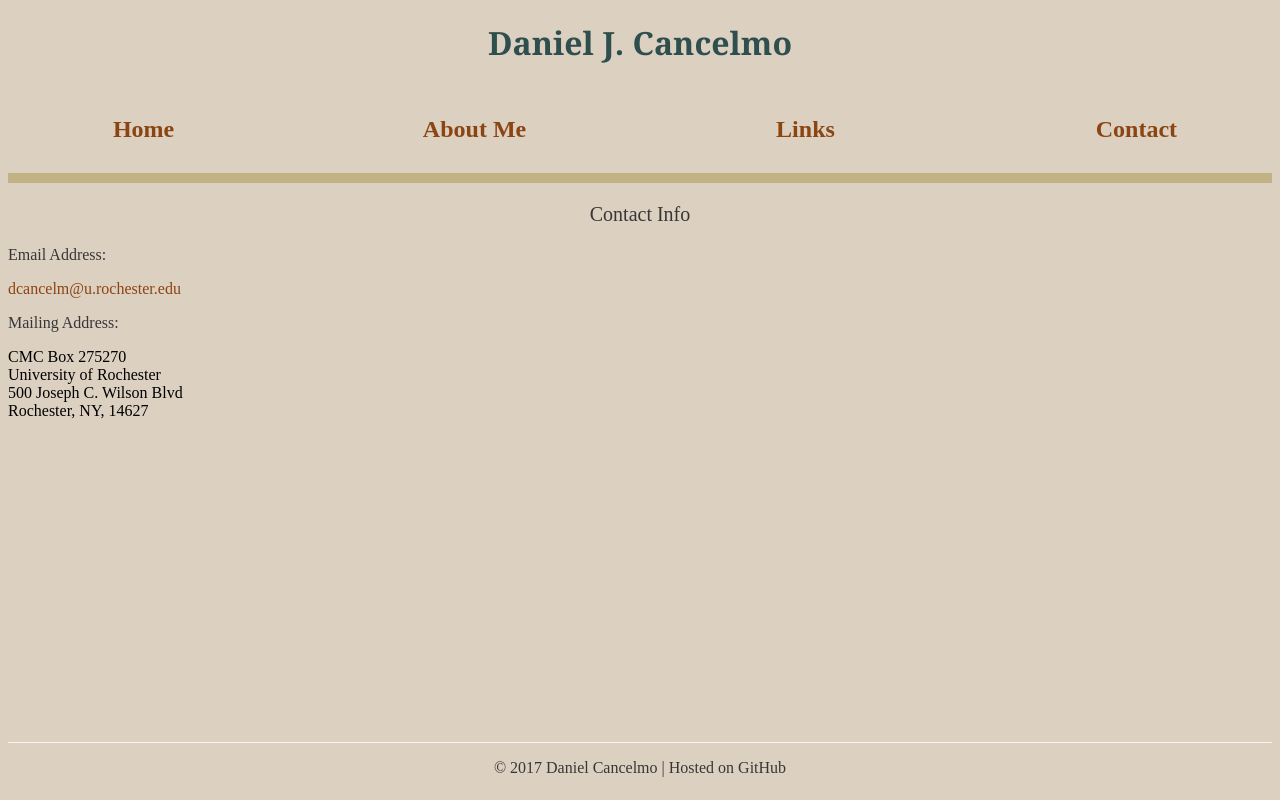
After one commit to dcancelmo/dcancelmo.github.io, a PHP site: page /contact.php in a window 1280 px wide. The commit adds this page. Run offline with PHP 8.4, Linux system fonts and the light colour scheme.

Commit message:
Php include the header

```diff
--- a/contact.html
+++ b/contact.php
@@ -9,9 +9,9 @@
     <body>
 		<div id="container">
  			<div id="content">
-				<h1>Daniel J. Cancelmo</h1>
-				<span id="NavBar"><h2><a href="index.html">Home</a></h2> <h2><a href="aboutMe.html">About Me</a></h2> <h2><a href="links.html">Links</a></h2> <h2><a href="contact.html">Contact</a></h2></span>
-				<div id="line"></div>
+
+				<?php include("header.php"); ?>
+
 				<h3>Contact Info</h3>
 				<div id = "contacts">
 					<div id="email">
--- /dev/null
+++ b/header.php
@@ -0,0 +1,18 @@
+<!DOCTYPE html>
+<html lang="en">
+<head>
+    <meta charset="UTF-8">
+    <title>Title</title>
+</head>
+<body>
+<h1>Daniel J. Cancelmo</h1>
+<span id="NavBar">
+    <h2><a href="index.php">Home</a></h2>
+    <h2><a href="aboutMe.php">About Me</a></h2>
+    <h2><a href="links.php">Links</a></h2>
+    <h2><a href="contact.php">Contact</a></h2>
+</span>
+<div id="line"></div>
+
+</body>
+</html>
--- a/links.html
+++ b/links.php
@@ -25,7 +25,7 @@
 						</a>
 					</p>
 					<p>
-						<a id = "referenceProf" target = "_blank" href = "contact.html">
+						<a id = "referenceProf" target = "_blank" href = "contact.php">
 							<center>Professional references' contact info<br>available upon request</center>
 						</a>
 					</p>
```
Also changed, not shown: aboutMe.php (renamed from aboutMe.html), index.php (renamed from index.html).
